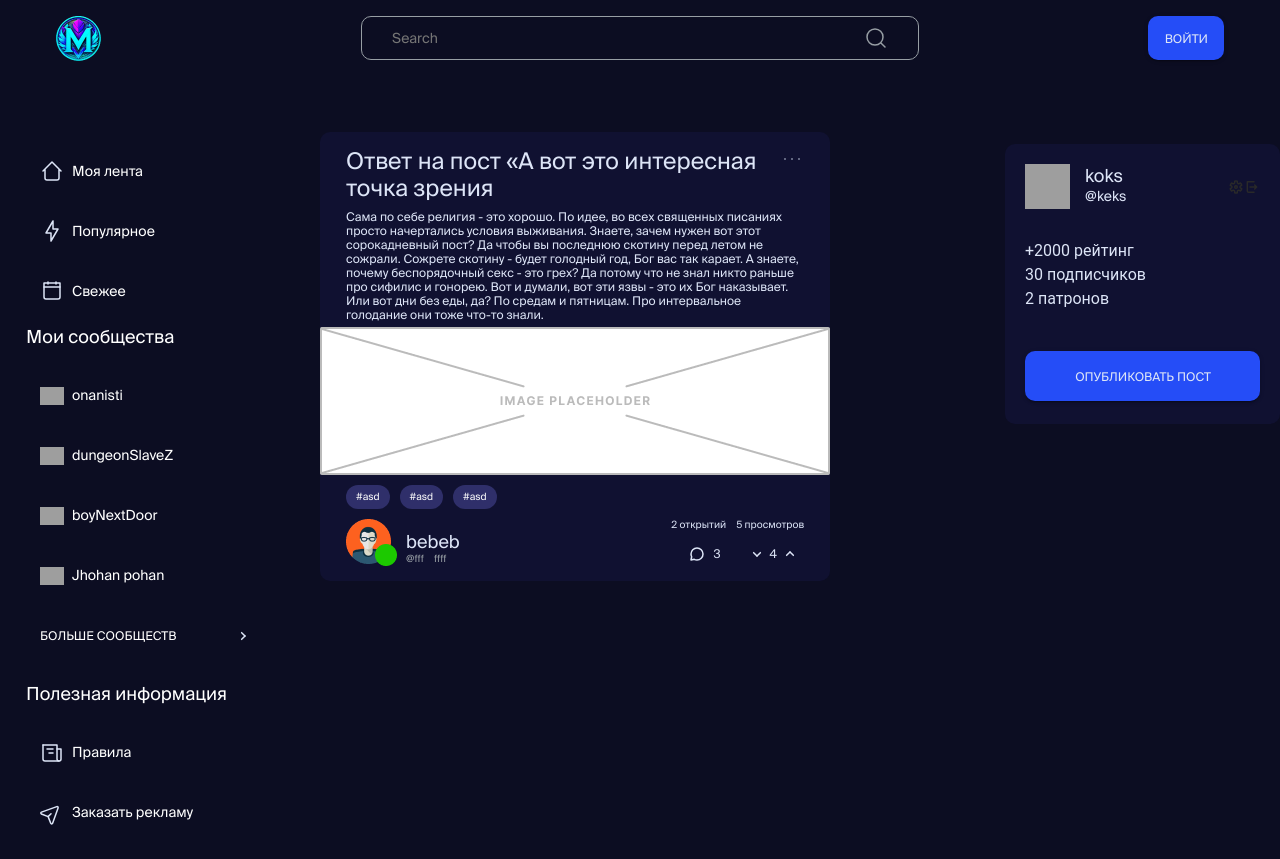
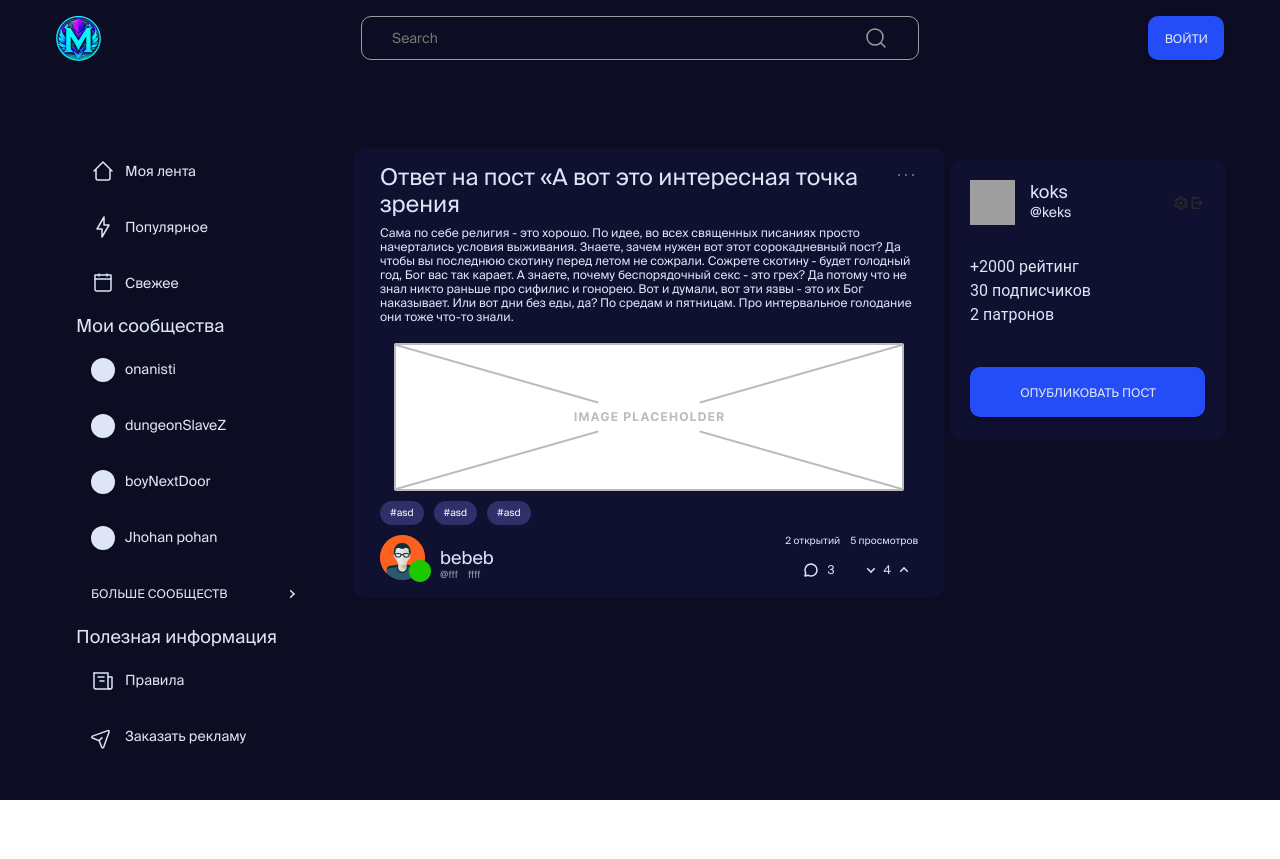
Before and after one commit to abnormalize0/DailyTeleFrog, a Vue app in the folder client/: page / in a window 1280 px wide. After the commit the page ends 800 px from the top, so only its background shows below. Built offline with nearby package versions, Linux system fonts and the light colour scheme; grey boxes are pictures that could not be loaded; the HTML template or start-up script is replaced by a standard one.

Commit message:
left menu refactor

```diff
--- a/client/public/css/Icons.css
+++ b/client/public/css/Icons.css
@@ -9,6 +9,10 @@
 
 .arrow-next-icon {
   background: url('../icons/arrow-next.svg');
+}
+
+.community-icon {
+  background: url('../icons/community.svg');
 }
 
 .comment-text-color-icon {
@@ -68,7 +72,8 @@
 .calendar-icon,
 .rules-icon,
 .home-icon,
-.popular-icon {
+.popular-icon,
+.community-icon {
   height: 24px;
   width: 24px;
 }
--- /dev/null
+++ b/client/src/components/basic/buttons/AppendIconButton.vue
@@ -0,0 +1,37 @@
+<template>
+  <div class="d-flex btn pointer primary-rounded">
+    <div class="p-button text-color text-uppercase">{{label}}</div>
+    <i :class=icon></i>
+  </div>
+</template>
+
+<style scoped>
+.btn {
+  justify-content: space-between;
+  align-items: center;
+  height: 46px;
+  padding: 10px 10px 10px 15px;
+}
+.pointer {
+  cursor: pointer;
+}
+.pointer:hover {
+  background-color: #64648d;
+}
+</style>
+
+<script>
+export default {
+  name: "LeftMenuButton",
+  props: {
+    label: {
+      type: String,
+      default: "",
+    },
+    icon: {
+      type: String,
+      default: "",
+    },
+  },
+}
+</script>
--- /dev/null
+++ b/client/src/components/basic/buttons/PrependMenuButton.vue
@@ -0,0 +1,38 @@
+<template>
+  <div class="d-flex btn pointer primary-rounded">
+    <i :class=icon></i>
+    <div class="p2 text-color">{{label}}</div>
+  </div>
+</template>
+
+<style scoped>
+.btn {
+  justify-content: left;
+  align-items: center;
+  height: 46px;
+  padding: 10px 10px 10px 15px;
+  gap: 10px;
+}
+.pointer {
+  cursor: pointer;
+}
+.pointer:hover {
+  background-color: #64648d;
+}
+</style>
+
+<script>
+export default {
+  name: "LeftMenuButton",
+  props: {
+    label: {
+      type: String,
+      default: "",
+    },
+    icon: {
+      type: String,
+      default: "",
+    },
+  },
+}
+</script>
--- a/client/src/components/common/HeaderComponent.vue
+++ b/client/src/components/common/HeaderComponent.vue
@@ -21,7 +21,7 @@
 </style>
 
 <script>
-import BasicPrimaryButton from "@/components/basic/BasicPrimaryButton.vue";
+import BasicPrimaryButton from "@/components/basic/buttons/BasicPrimaryButton.vue";
 import SearchBar from "@/components/basic/SearchBar.vue";
 
 export default {
--- a/client/src/components/common/LeftMenuComponent.vue
+++ b/client/src/components/common/LeftMenuComponent.vue
@@ -1,86 +1,49 @@
 <template>
-  <div class="parent">
-    <div class="child pointer">
-      <i class="home-icon icon"></i>
-      <div class="p2 menu-text">Моя лента</div>
+  <div class="d-flex flex-column left-menu">
+    <div class="d-flex flex-column block-menu">
+      <LeftMenuButton label="Моя лента" icon="home-icon"/>
+      <LeftMenuButton label="Популярное" icon="popular-icon"/>
+      <LeftMenuButton label="Свежее" icon="calendar-icon"/>
     </div>
-    <div class="child pointer">
-      <i class="popular-icon icon"></i>
-      <div class="p2 menu-text">Популярное</div>
+    <div class="d-flex flex-column block-menu">
+      <div class="p1 text-color">Мои сообщества</div>
+      <div v-for="group in filteredGroups" :key="group">
+        <LeftMenuButton :label=group.name :icon=group.img />
+      </div>
+      <AppendIconButton
+        label="Больше сообществ"
+        icon="arrow-next-icon"
+        v-if="showMoreGroups"
+      />
     </div>
-    <div class="child pointer">
-      <i class="calendar-icon icon"></i>
-      <div class="p2 menu-text">Свежее</div>
-    </div>
-    <div>
-      <div class="p1" style="margin-bottom: 24px">Мои сообщества</div>
-      <div v-for="group in filteredGroups" :key="group" class="child pointer">
-        <img class="img icon" :src="group.img" />
-        <div class="p2 menu-text">{{ group.name }}</div>
-      </div>
-      <div
-        class="p3 pointer child"
-        style="
-          margin-bottom: 24px;
-          justify-content: space-between;
-          display: flex;
-        "
-        v-if="showMoreGroups"
-      >
-        <div class="icon">БОЛЬШЕ СООБЩЕСТВ</div>
-        <i class="arrow-next-icon icon" style="margin-right: 1rem"></i>
-      </div>
-    </div>
-    <div>
-      <div class="p1" style="margin-bottom: 24px">Полезная информация</div>
-      <div class="child pointer">
-        <i class="rules-icon icon"></i>
-        <div class="p2 menu-text">Правила</div>
-      </div>
-      <div class="child pointer">
-        <i class="advertisement-icon icon"></i>
-        <div class="p2 menu-text">Заказать рекламу</div>
-      </div>
+    <div class="d-flex flex-column block-menu">
+      <div class="p1 text-color">Полезная информация</div>
+      <LeftMenuButton label="Правила" icon="rules-icon"/>
+      <LeftMenuButton label="Заказать рекламу" icon="advertisement-icon"/>
     </div>
   </div>
 </template>
 
 <style scoped>
-.parent {
-  padding: 15px 26px 10px 26px;
-  color: white;
-  width: 20rem;
+.left-menu {
+  gap: 10px;
 }
-.child {
-  display: flex;
-  justify-content: left;
-  align-items: center;
-  height: 48px;
-  margin-bottom: 12px;
-  border-radius: 12px;
-  width: 90%;
-}
-.pointer {
-  cursor: pointer;
-}
-.pointer:hover {
-  background-color: #64648d;
-}
-.menu-text {
-  padding-left: 8px;
-}
-.icon {
-  margin-left: 14px;
-}
-.img {
-  width: 24px;
+.block-menu {
+  padding: 0px 20px;
+  gap: 10px;
 }
 </style>
 
 <script>
+import LeftMenuButton from "@/components/basic/buttons/PrependMenuButton.vue";
+import AppendIconButton from "@/components/basic/buttons/AppendIconButton.vue";
+
 export default {
   name: "LeftMenuComponent",
-  components: {},
+  components: {
+    LeftMenuButton,
+    AppendIconButton,
+  },
   props: {
     groups: [],
   },
--- a/client/src/components/common/right-menu/RightMenuComponent.vue
+++ b/client/src/components/common/right-menu/RightMenuComponent.vue
@@ -29,7 +29,7 @@
 </style>
 
 <script>
-import BasicPrimaryButton from "@/components/basic/BasicPrimaryButton.vue";
+import BasicPrimaryButton from "@/components/basic/buttons/BasicPrimaryButton.vue";
 import AvatarBlockComponent from "@/components/common/right-menu/AvatarBlockComponent.vue";
 
 export default {
--- a/client/src/views/MainView.vue
+++ b/client/src/views/MainView.vue
@@ -1,27 +1,19 @@
 <template>
-  <div class="d-flex justify-center pt-15">
-    <div>
-        <LeftMenuComponent :groups="groups" />
-    </div>
-    <PostPreview :post="post"></PostPreview>
-    <div class="right-menu-container">
-      <div>
-        <RightMenuComponent />
-      </div>
-    </div>
-  </div>
+  <v-container>
+    <v-row class="d-flex justify-center pt-15">
+    <v-col cols="3">
+      <LeftMenuComponent :groups="groups" />
+    </v-col>
+    <v-col cols="6">
+      <PostPreview :post="post"></PostPreview>
+    </v-col>
+    <v-col cols="3">
+      <RightMenuComponent />
+    </v-col>
+  </v-row>
+
+  </v-container>
 </template>
-
-<style scoped>
-.right-menu-container {
-  width: 100%;
-  display: flex;
-  justify-content: right;
-}
-.enter-container {
-  justify-content: right;
-}
-</style>
 
 <script>
 import PostPreview from "@/components/feed/post-preview/PostPreview.vue";
@@ -40,23 +32,23 @@ export default {
       groups: [
         {
           name: "onanisti",
-          img: "https://cdn2.iconfinder.com/data/icons/people-groups/512/Leader_Avatar-512.png",
+          img: "community-icon",
         },
         {
           name: "dungeonSlaveZ",
-          img: "https://cdn2.iconfinder.com/data/icons/people-groups/512/Leader_Avatar-512.png",
+          img: "community-icon",
         },
         {
           name: "boyNextDoor",
-          img: "https://cdn2.iconfinder.com/data/icons/people-groups/512/Leader_Avatar-512.png",
+          img: "community-icon",
         },
         {
           name: "Jhohan pohan",
-          img: "https://cdn2.iconfinder.com/data/icons/people-groups/512/Leader_Avatar-512.png",
+          img: "community-icon",
         },
         {
           name: "tester mokaka",
-          img: "https://cdn2.iconfinder.com/data/icons/people-groups/512/Leader_Avatar-512.png",
+          img: "community-icon",
         },
       ],
       post: {
```
Also changed, not shown: client/public/icons/community.svg (added), client/src/components/basic/buttons/BasicPrimaryButton.vue (renamed from client/src/components/basic/BasicPrimaryButton.vue).
